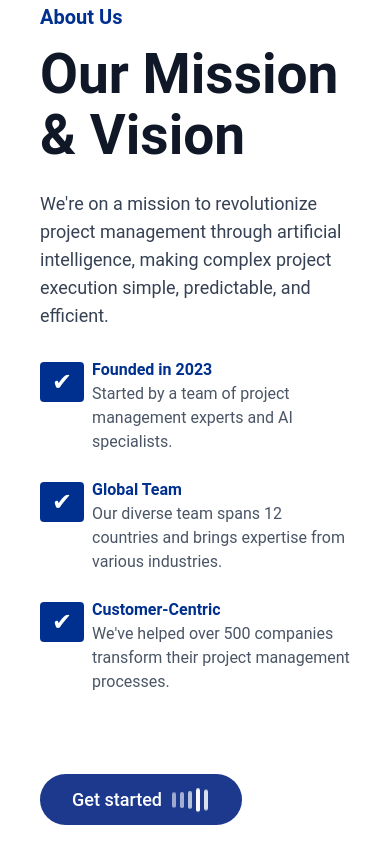
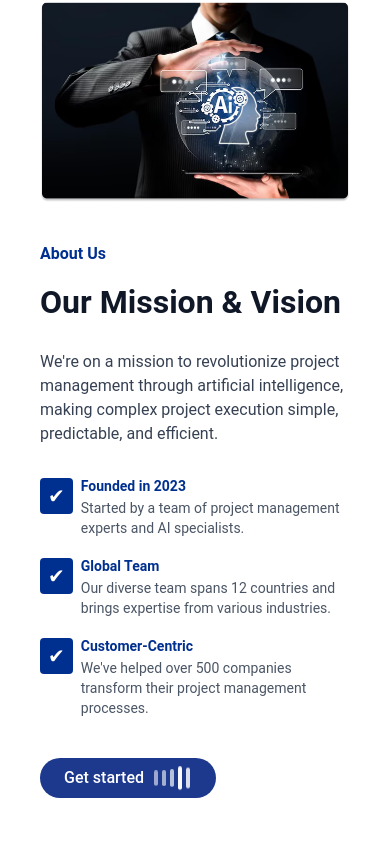
Before and after one commit to MohammedRasif/Sloukile, a React (Vite) app: page / in a window 390 px wide. Shown: the part 3264-4127 px from the top of the page. Built offline with nearby package versions, Linux system fonts and the light colour scheme.

Commit message:
make responsive contact page

```diff
--- a/src/component/Shared/Contact.jsx
+++ b/src/component/Shared/Contact.jsx
@@ -1,69 +1,94 @@
 import img from "./Group 1171275910.png";
-import "../Shared/banner.css"
-
+import "../Shared/banner.css";
 
 const Contact = () => {
     return (
-        <div id="contact" className="container mx-auto flex flex-col md:flex-row  py-10 px-5 mt-28">
+        <div
+            id="contact"
+            className="container mx-auto flex flex-col md:flex-row py-10 px-5 mt-28"
+        >
             {/* About Section */}
-
             <div className="w-full md:w-1/2 p-5 roboto">
-                <h3 className="text-[#00308F] text-[20px] font-semibold  mb-3">About Us</h3>
-                <h1 className="text-4xl font-bold text-gray-900 mb-6 text-[55px]">Our Mission & Vision</h1>
-                <p className="text-gray-700 text-lg mb-7">
+                <h3 className="text-[#00308F] text-[16px] sm:text-[20px] font-semibold mb-3">
+                    About Us
+                </h3>
+                <h1 className="text-[32px] sm:text-[40px] md:text-[55px] font-bold text-gray-900 mb-6">
+                    Our Mission & Vision
+                </h1>
+                <p className="text-gray-700 text-base sm:text-lg mb-7">
                     We're on a mission to revolutionize project management through artificial intelligence, making complex project execution simple, predictable, and efficient.
                 </p>
-                <ul className="space-y-6">
+                <ul className="space-y-4 sm:space-y-6">
                     <li className="flex items-start">
-                        <span className="text-white bg-[#00308F] text-2xl py-1 mt-1 px-3 rounded-sm mr-2">✔</span>
+                        <span className="text-white bg-[#00308F] text-xl sm:text-2xl py-1 mt-1 px-2 sm:px-3 rounded-sm mr-2">
+                            ✔
+                        </span>
                         <div>
-                            <span className="font-semibold text-[#00308F]">Founded in 2023</span>
-                            <p className="text-gray-600">Started by a team of project management experts and AI specialists.</p>
+                            <span className="font-semibold text-[#00308F] text-sm sm:text-base">
+                                Founded in 2023
+                            </span>
+                            <p className="text-gray-600 text-sm sm:text-base">
+                                Started by a team of project management experts and AI specialists.
+                            </p>
                         </div>
                     </li>
                     <li className="flex items-start">
-                        <span className="text-white bg-[#00308F] text-2xl py-1 mt-1 px-3 rounded-sm mr-2">✔</span>
+                        <span className="text-white bg-[#00308F] text-xl sm:text-2xl py-1 mt-1 px-2 sm:px-3 rounded-sm mr-2">
+                            ✔
+                        </span>
                         <div>
-                            <span className="font-semibold text-[#00308F]">Global Team</span>
-                            <p className="text-gray-600">Our diverse team spans 12 countries and brings expertise from various industries.</p>
+                            <span className="font-semibold text-[#00308F] text-sm sm:text-base">
+                                Global Team
+                            </span>
+                            <p className="text-gray-600 text-sm sm:text-base">
+                                Our diverse team spans 12 countries and brings expertise from various industries.
+                            </p>
                         </div>
                     </li>
                     <li className="flex items-start">
-                        <span className="text-white bg-[#00308F] text-2xl py-1 mt-1 px-3 rounded-sm mr-2">✔</span>
+                        <span className="text-white bg-[#00308F] text-xl sm:text-2xl py-1 mt-1 px-2 sm:px-3 rounded-sm mr-2">
+                            ✔
+                        </span>
                         <div>
-                            <span className="font-semibold text-[#00308F]">Customer-Centric</span>
-                            <p className="text-gray-600">We've helped over 500 companies transform their project management processes.</p>
+                            <span className="font-semibold text-[#00308F] text-sm sm:text-base">
+                                Customer-Centric
+                            </span>
+                            <p className="text-gray-600 text-sm sm:text-base">
+                                We've helped over 500 companies transform their project management processes.
+                            </p>
                         </div>
                     </li>
                 </ul>
                 {/* Updated Button with Loading Animation */}
                 <button
-                    className="bg-blue-900 mt-20 hover:bg-blue-800 text-white font-medium py-3 px-8 rounded-full  min-w-[180px] mx-auto"
-                    onClick={() => {/* Add your loading logic here */ }}
+                    className="bg-blue-900 mt-10 sm:mt-20 hover:bg-blue-800 text-white font-medium py-2 sm:py-3 px-6 sm:px-8 rounded-full min-w-[150px] sm:min-w-[180px] block"
+                    onClick={() => {
+                        /* Add your loading logic here */
+                    }}
                 >
-                    <div className="flex items-center">
+                    <div className="flex items-center justify-center">
                         {/* Normal state text */}
-                        <span className="mr-2 text-[18px]">Get started</span>
-
+                        <span className="mr-2 text-[16px] sm:text-[18px]">Get started</span>
 
                         {/* Loading animation (hidden by default) */}
-                        <div className="loading-animation  flex items-center justify-center left-0   ">
+                        <div className="loading-animation flex items-center justify-center">
                             <span></span>
                             <span></span>
                             <span></span>
                             <span></span>
                             <span></span>
-
-
-
                         </div>
                     </div>
                 </button>
             </div>
 
             {/* Image Section */}
-            <div className="w-full md:w-1/2 p-5">
-                <img src={img} alt="AI Project Management" className="w-full h-auto rounded-lg " />
+            <div className="w-full md:w-1/2 p-5 order-first md:order-last">
+                <img
+                    src={img}
+                    alt="AI Project Management"
+                    className="w-full h-auto rounded-lg"
+                />
             </div>
         </div>
     );
```
